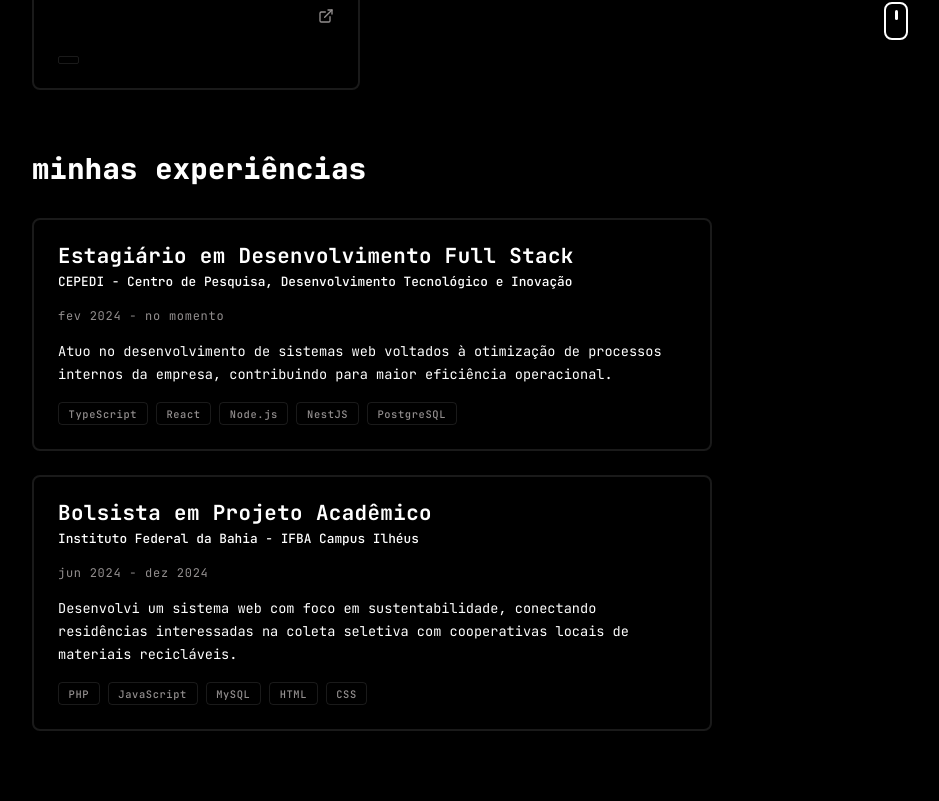
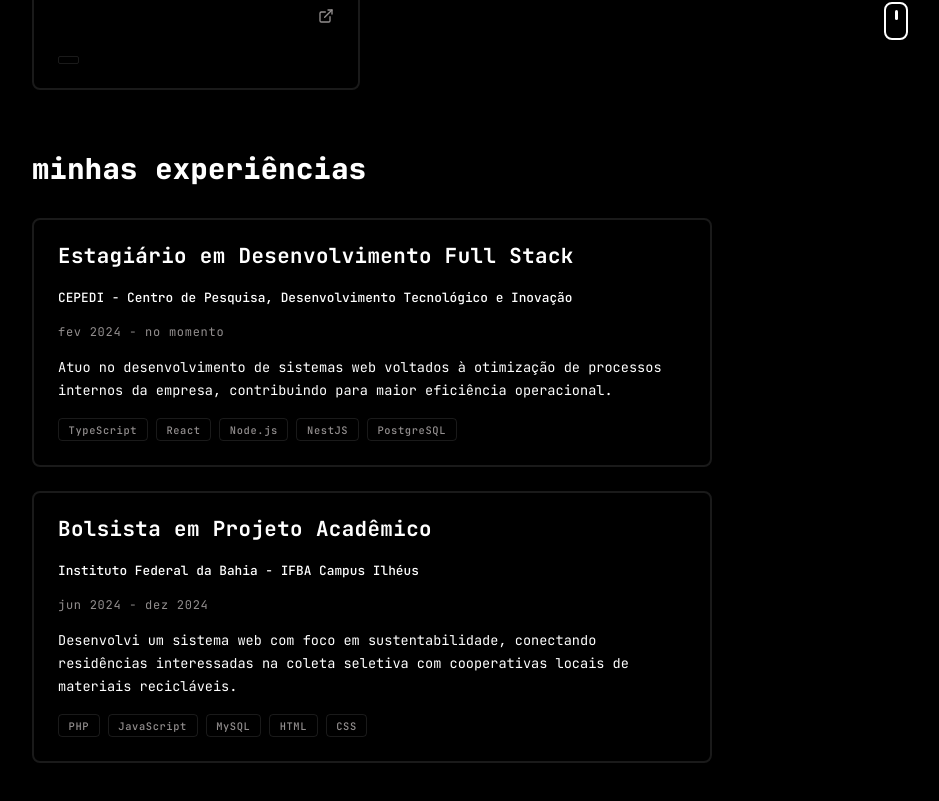
Before and after one commit to rafaznj/portfolio, a React (Vite) app: page / in a window 1280 px wide. Shown: the part 728-1529 px from the top of the page, without its empty margins (268-1207 px from the left). Built offline with nearby package versions, Linux system fonts and the light colour scheme.

Commit message:
feature - add padding e corrigindo resource

```diff
--- a/src/assets/i18n/en.json
+++ b/src/assets/i18n/en.json
@@ -27,7 +27,7 @@
         {
           "company": "Federal Institute of Bahia - IFBA Ilhéus Campus",
           "description": "I developed a web system focused on sustainability, connecting residences interested in selective collection with local cooperatives of recyclable materials.",
-          "period": "feb 2024 - at moment",
+          "period": "jun 2024 - dec 2024",
           "role": "Academic Project Assistant",
           "stacks": [
             "PHP",
--- a/src/pages/Experience/styles.ts
+++ b/src/pages/Experience/styles.ts
@@ -78,6 +78,7 @@ export const StyledRole = styled.h3`
   font-size: clamp(1rem, 2vw, 1.3rem);
   font-weight: ${(props) => props.theme.fonts.weight.bold};
   cursor: text;
+  padding-bottom: 1rem;
   color: ${(props) => props.theme.colors.text};
   letter-spacing: 0.02em;
   line-height: 1.2;
```
